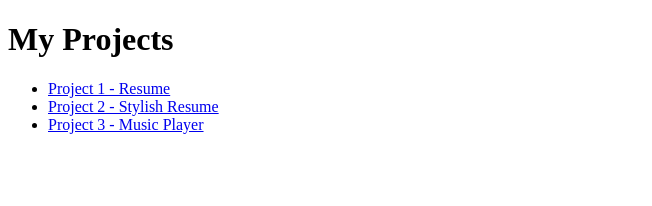
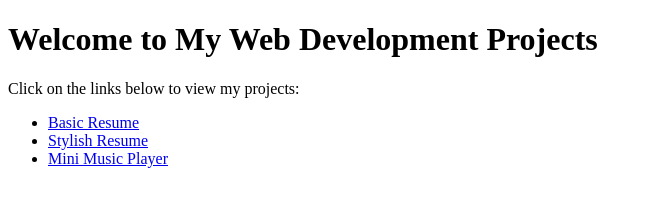
Before and after one commit to kamrash98/KamRash_WebDev_Projects, a plain HTML site: page My Projects/Index.html in a window 1280 px wide. Shown: the whole page, without its empty margins (0-652 px from the left). Drawn offline with Linux system fonts and the light colour scheme.

Commit message:
Update Index.html

```diff
--- a/My Projects/Index.html
+++ b/My Projects/Index.html
@@ -1,16 +1,17 @@
 <!DOCTYPE html>
 <html lang="en">
 <head>
-    <meta charset="UTF-8">
-    <meta name="viewport" content="width=device-width, initial-scale=1.0">
-    <title>My Projects</title>
+  <meta charset="UTF-8">
+  <meta name="viewport" content="width=device-width, initial-scale=1.0">
+  <title>My WebDev Projects</title>
 </head>
 <body>
-    <h1>My Projects</h1>
-    <ul>
-        <li><a href="project1/resume.html">Project 1 - Resume</a></li>
-        <li><a href="project2/stylish_resume.html">Project 2 - Stylish Resume</a></li>
-        <li><a href="project3/musicplayer.html">Project 3 - Music Player</a></li>
-    </ul>
+  <h1>Welcome to My Web Development Projects</h1>
+  <p>Click on the links below to view my projects:</p>
+  <ul>
+    <li><a href="https://kamrash98.github.io/KamRash_WebDev_Projects/project1/resume.html">Basic Resume</a></li>
+    <li><a href="https://kamrash98.github.io/KamRash_WebDev_Projects/project2/stylish_resume.html">Stylish Resume</a></li>
+    <li><a href="https://kamrash98.github.io/KamRash_WebDev_Projects/project3/musicplayer.html">Mini Music Player</a></li>
+  </ul>
 </body>
 </html>
```
